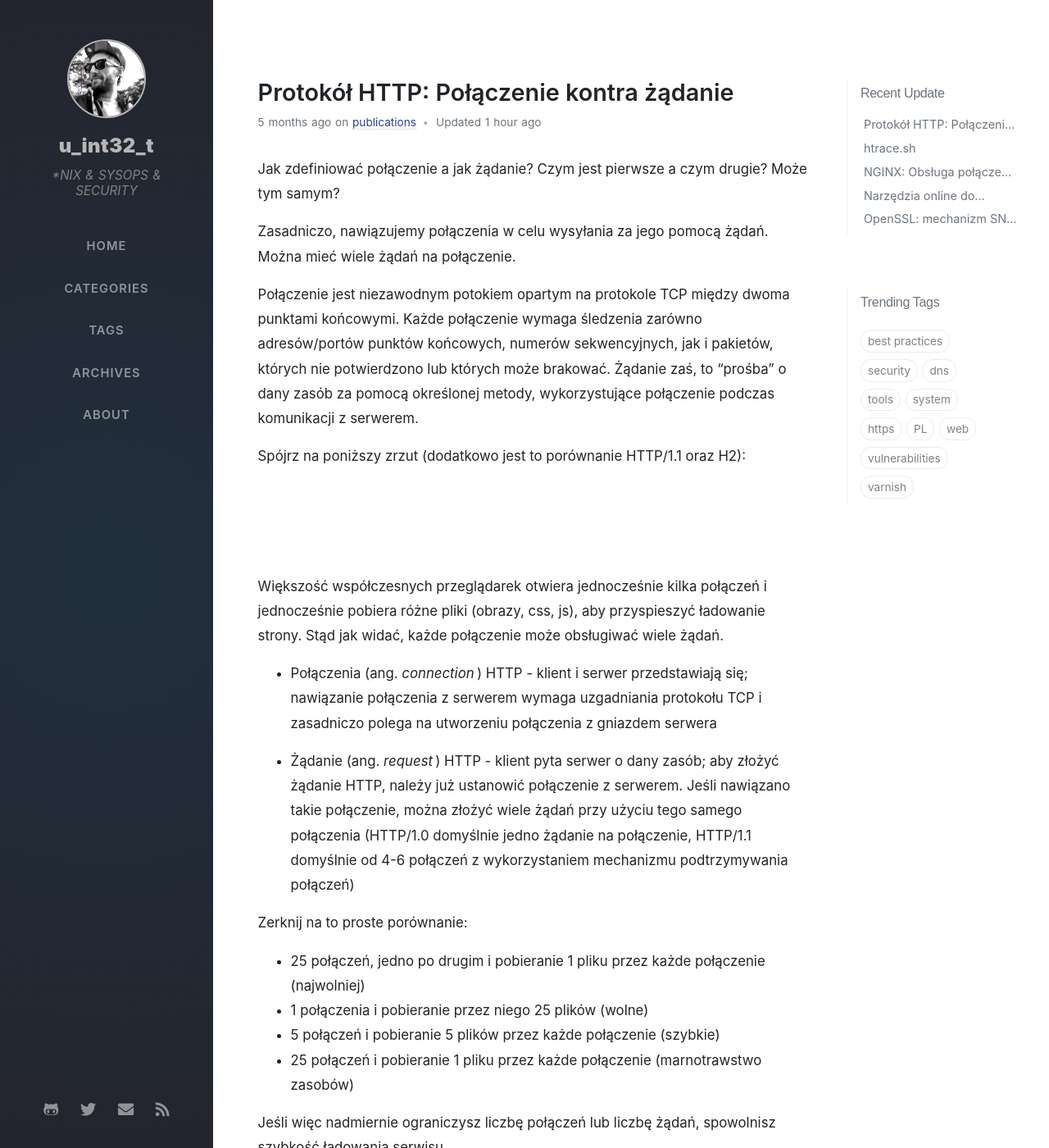
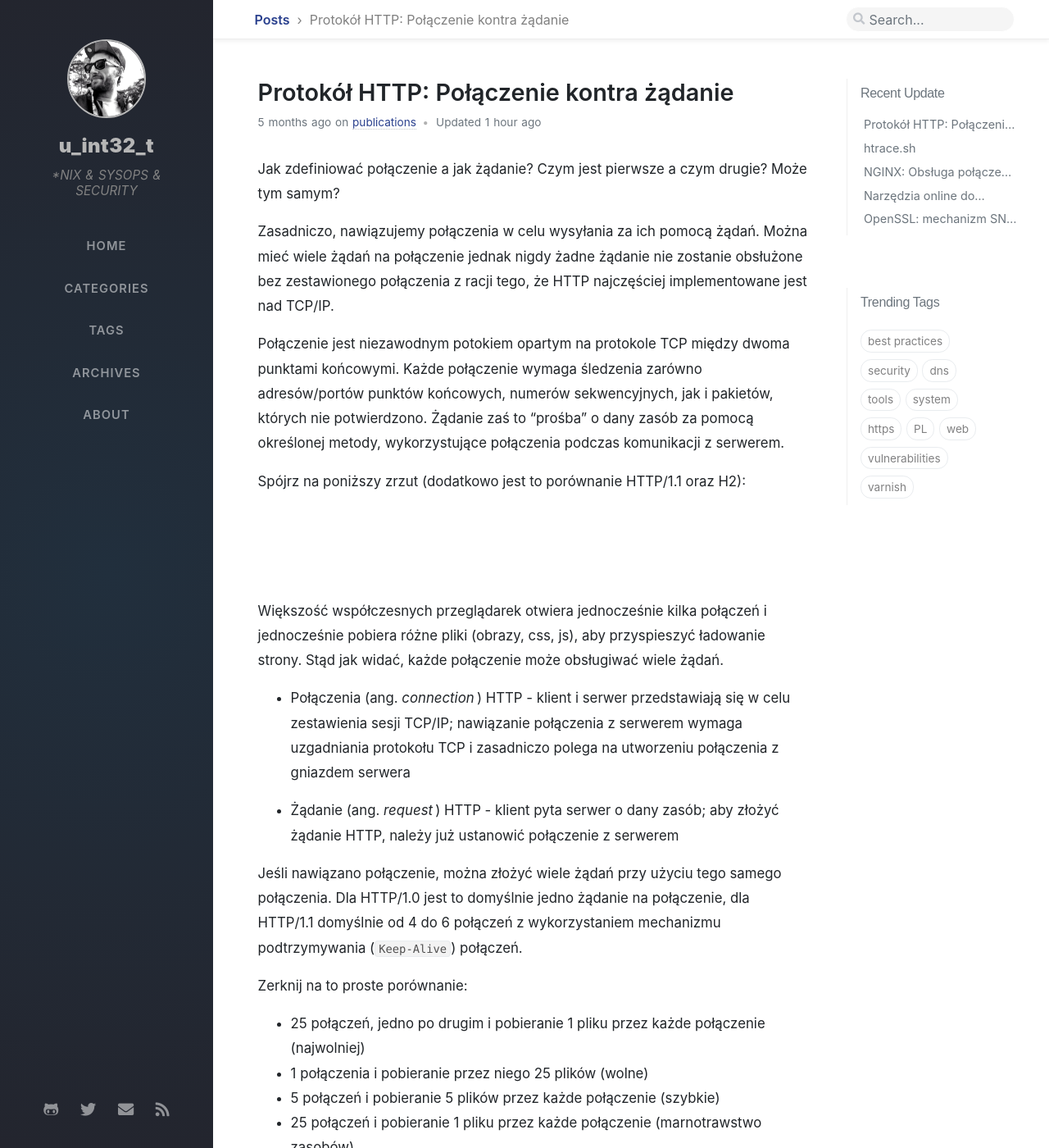
Before and after one commit to morristech/trimstray.github.io, a Jekyll site: the page built from _posts/2019-09-17-protokol_http-polaczenie_kontra_zadanie.md, in a window 1280 px wide and 1400 px high. Shown: the whole window at 82% size. Built offline with Jekyll 4.4.1, drawn with Linux system fonts in a browser that asks for light colours; nearby versions of some CDN libraries; some web fonts are replaced; comment, search, counter and statistics services are not loaded.

Commit message:
update post - signed-off-by: trimstray <trimstray@gmail.com>

```diff
--- a/_posts/2019-09-17-protokol_http-polaczenie_kontra_zadanie.md
+++ b/_posts/2019-09-17-protokol_http-polaczenie_kontra_zadanie.md
@@ -12,9 +12,9 @@ seo:
 
 Jak zdefiniować połączenie a jak żądanie? Czym jest pierwsze a czym drugie? Może tym samym?
 
-Zasadniczo, nawiązujemy połączenia w celu wysyłania za jego pomocą żądań. Można mieć wiele żądań na połączenie.
+Zasadniczo, nawiązujemy połączenia w celu wysyłania za ich pomocą żądań. Można mieć wiele żądań na połączenie jednak nigdy żadne żądanie nie zostanie obsłużone bez zestawionego połączenia z racji tego, że HTTP najczęściej implementowane jest nad TCP/IP.
 
-Połączenie jest niezawodnym potokiem opartym na protokole TCP między dwoma punktami końcowymi. Każde połączenie wymaga śledzenia zarówno adresów/portów punktów końcowych, numerów sekwencyjnych, jak i pakietów, których nie potwierdzono lub których może brakować. Żądanie zaś, to "prośba" o dany zasób za pomocą określonej metody, wykorzystujące połączenie podczas komunikacji z serwerem.
+Połączenie jest niezawodnym potokiem opartym na protokole TCP między dwoma punktami końcowymi. Każde połączenie wymaga śledzenia zarówno adresów/portów punktów końcowych, numerów sekwencyjnych, jak i pakietów, których nie potwierdzono. Żądanie zaś to "prośba" o dany zasób za pomocą określonej metody, wykorzystujące połączenia podczas komunikacji z serwerem.
 
 Spójrz na poniższy zrzut (dodatkowo jest to porównanie HTTP/1.1 oraz H2):
 
@@ -22,9 +22,11 @@ Spójrz na poniższy zrzut (dodatkowo jest to porównanie HTTP/1.1 oraz H2):
 
 Większość współczesnych przeglądarek otwiera jednocześnie kilka połączeń i jednocześnie pobiera różne pliki (obrazy, css, js), aby przyspieszyć ładowanie strony. Stąd jak widać, każde połączenie może obsługiwać wiele żądań.
 
-- Połączenia (ang. _connection_) HTTP - klient i serwer przedstawiają się; nawiązanie połączenia z serwerem wymaga uzgadniania protokołu TCP i zasadniczo polega na utworzeniu połączenia z gniazdem serwera
+- Połączenia (ang. _connection_) HTTP - klient i serwer przedstawiają się w celu zestawienia sesji TCP/IP; nawiązanie połączenia z serwerem wymaga uzgadniania protokołu TCP i zasadniczo polega na utworzeniu połączenia z gniazdem serwera
 
-- Żądanie (ang. _request_) HTTP - klient pyta serwer o dany zasób; aby złożyć żądanie HTTP, należy już ustanowić połączenie z serwerem. Jeśli nawiązano takie połączenie, można złożyć wiele żądań przy użyciu tego samego połączenia (HTTP/1.0 domyślnie jedno żądanie na połączenie, HTTP/1.1 domyślnie od 4-6 połączeń z wykorzystaniem mechanizmu podtrzymywania połączeń)
+- Żądanie (ang. _request_) HTTP - klient pyta serwer o dany zasób; aby złożyć żądanie HTTP, należy już ustanowić połączenie z serwerem
+
+Jeśli nawiązano połączenie, można złożyć wiele żądań przy użyciu tego samego połączenia. Dla HTTP/1.0 jest to domyślnie jedno żądanie na połączenie, dla HTTP/1.1 domyślnie od 4 do 6 połączeń z wykorzystaniem mechanizmu podtrzymywania (`Keep-Alive`) połączeń.
 
 Zerknij na to proste porównanie:
 
```
